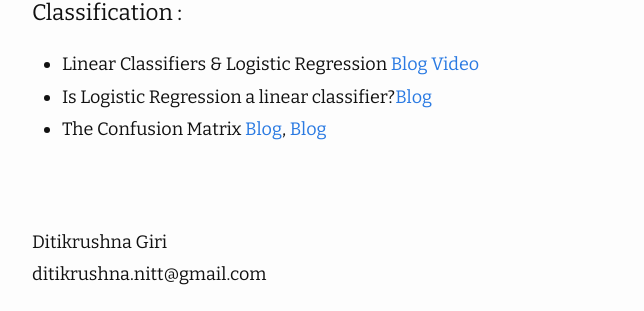
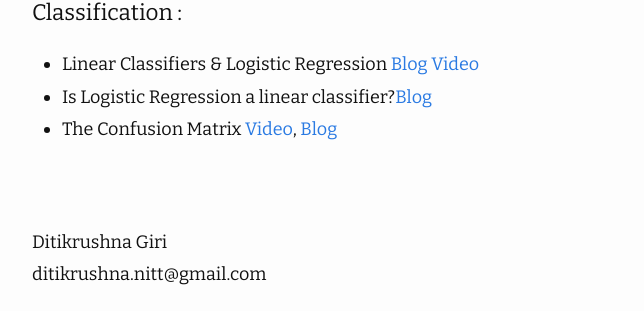
Before and after one commit to ditikrushna/eNotes, a Jekyll site: the page built from _posts/2020-05-31-Machine Learning Road Map.md, in a window 1280 px wide. Shown: the part 1065-1376 px from the top of the page, without its empty margins (238-882 px from the left). Built offline with Jekyll 4.4.1, drawn with Linux system fonts in a browser that asks for light colours; nearby versions of some CDN libraries.

Commit message:
Update 2020-05-31-Machine Learning Road Map.md

```diff
--- a/_posts/2020-05-31-Machine Learning Road Map.md
+++ b/_posts/2020-05-31-Machine Learning Road Map.md
@@ -33,4 +33,4 @@ author: "Ditikrushna Giri"
 #### Classification :
  - Linear Classifiers & Logistic Regression [Blog](https://towardsdatascience.com/introduction-to-logistic-regression-66248243c148#:~:text=Logistic%20Regression,on%20the%20concept%20of%20probability.&text=The%20hypothesis%20of%20logistic%20regression,function%20between%200%20and%201%20.) [Video](https://www.youtube.com/watch?v=yIYKR4sgzI8&list=PLblh5JKOoLUKxzEP5HA2d-Li7IJkHfXSe)
  - Is Logistic Regression a linear classifier?[Blog](https://homes.cs.washington.edu/~marcotcr/blog/linear-classifiers/)
- - The Confusion Matrix [Blog](https://youtu.be/Kdsp6soqA7o), [Blog](https://towardsdatascience.com/understanding-confusion-matrix-a9ad42dcfd62)
+ - The Confusion Matrix [Video](https://youtu.be/Kdsp6soqA7o), [Blog](https://towardsdatascience.com/understanding-confusion-matrix-a9ad42dcfd62)
```
